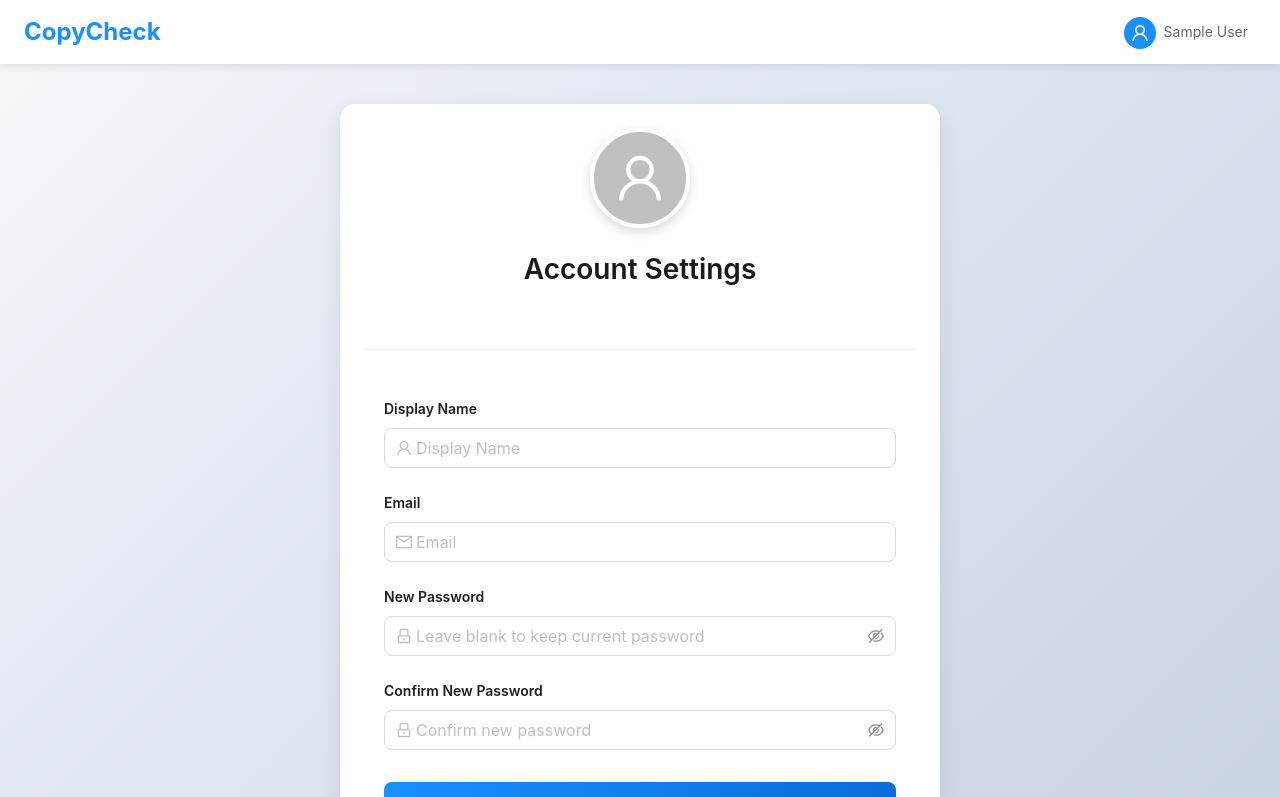
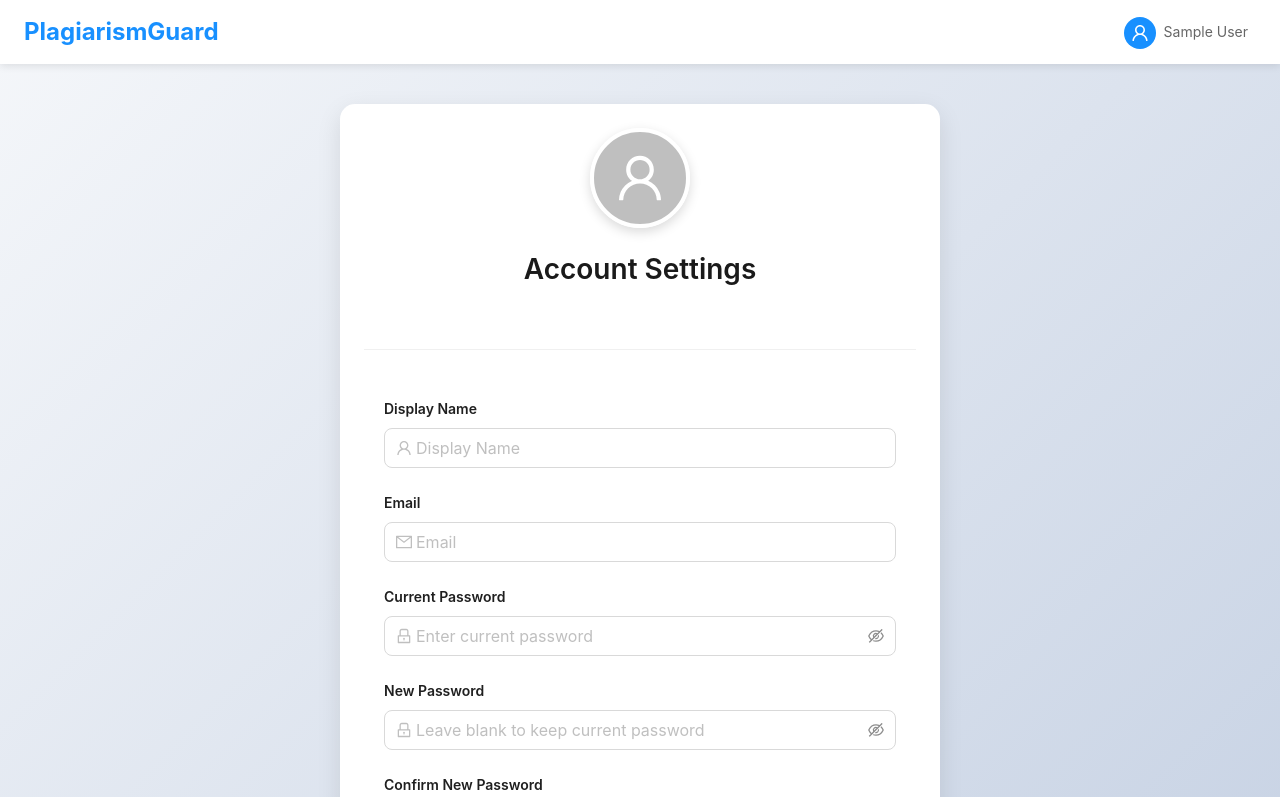
Before and after one commit to Duy-Thong/CopyCheck, a React (Create React App) app: page /account in a window 1280 px wide. Shown: the top 797 px of the page. Built offline with nearby package versions, Linux system fonts and the light colour scheme; no server answers; the database is empty; sample sign-in values are in the browser's storage.

Commit message:
Update site branding and enhance account management with password reauthentication

```diff
--- a/public/index.html
+++ b/public/index.html
@@ -7,7 +7,7 @@
     <meta name="theme-color" content="#000000" />
     <meta
       name="description"
-      content="Web site created using create-react-app"
+      content="Website quản lý bài tập dành cho giảng viên, có chức năng phát hiện đạo văn, sao chép bài tập"
     />
     <link rel="apple-touch-icon" href="%PUBLIC_URL%/logo192.png" />
     <!--
@@ -24,7 +24,7 @@
       work correctly both with client-side routing and a non-root public URL.
       Learn how to configure a non-root public URL by running `npm run build`.
     -->
-    <title>CopyCheck</title>
+    <title>PlagiarismGuard</title>
   </head>
   <body>
     <noscript></noscript>
--- a/src/components/Navbar.jsx
+++ b/src/components/Navbar.jsx
@@ -76,7 +76,7 @@ const Navbar = () => {
       <div style={{ display: 'flex', alignItems: 'center' }}>
         <Link to="/" style={{ color: '#1890ff', textDecoration: 'none' }}>
           <h1 style={{ margin: 0, fontSize: '24px', fontWeight: 'bold' }}>
-            CopyCheck
+            PlagiarismGuard
           </h1>
         </Link>
       </div>
--- a/src/pages/AccountManagement.jsx
+++ b/src/pages/AccountManagement.jsx
@@ -2,7 +2,7 @@ import React, { useState, useEffect } from 'react';
 import { Layout, Card, Form, Input, Button, message, Typography, Avatar, Space, Divider } from 'antd';
 import { UserOutlined, MailOutlined, LockOutlined } from '@ant-design/icons';
 import { ref, get, set } from 'firebase/database';
-import { updatePassword, updateEmail } from 'firebase/auth';
+import { updatePassword, updateEmail, reauthenticateWithCredential, EmailAuthProvider } from 'firebase/auth';
 import { database } from '../firebase/config';
 import { useAuth } from '../contexts/AuthContext';
 import Navbar from '../components/Navbar';
@@ -41,6 +41,15 @@ const AccountManagement = () => {
   const onFinish = async (values) => {
     setLoading(true);
     try {
+      // Reauthenticate user if password is being changed
+      if (values.newPassword) {
+        const credential = EmailAuthProvider.credential(
+          currentUser.email,
+          values.currentPassword
+        );
+        await reauthenticateWithCredential(currentUser, credential);
+      }
+
       // Update display name in database
       if (values.displayName !== userData.displayName) {
         await set(ref(database, `users/${currentUser.uid}/displayName`), values.displayName);
@@ -58,8 +67,13 @@ const AccountManagement = () => {
 
       message.success('Profile updated successfully');
       loadUserData();
+      form.resetFields(['currentPassword', 'newPassword', 'confirmPassword']);
     } catch (error) {
-      message.error(`Failed to update profile: ${error.message}`);
+      if (error.code === 'auth/wrong-password') {
+        message.error('Current password is incorrect');
+      } else {
+        message.error(`Failed to update profile: ${error.message}`);
+      }
       console.error(error);
     } finally {
       setLoading(false);
@@ -132,6 +146,24 @@ const AccountManagement = () => {
                   <Input
                     prefix={<MailOutlined style={{ color: '#bfbfbf' }} />}
                     placeholder="Email"
+                    size="large"
+                    style={{ borderRadius: '8px' }}
+                  />
+                </Form.Item>
+
+                <Form.Item
+                  name="currentPassword"
+                  label={<Text strong>Current Password</Text>}
+                  rules={[
+                    ({ getFieldValue }) => ({
+                      required: !!getFieldValue('newPassword'),
+                      message: 'Please input your current password before changing to a new one!',
+                    }),
+                  ]}
+                >
+                  <Input.Password
+                    prefix={<LockOutlined style={{ color: '#bfbfbf' }} />}
+                    placeholder="Enter current password"
                     size="large"
                     style={{ borderRadius: '8px' }}
                   />
```
